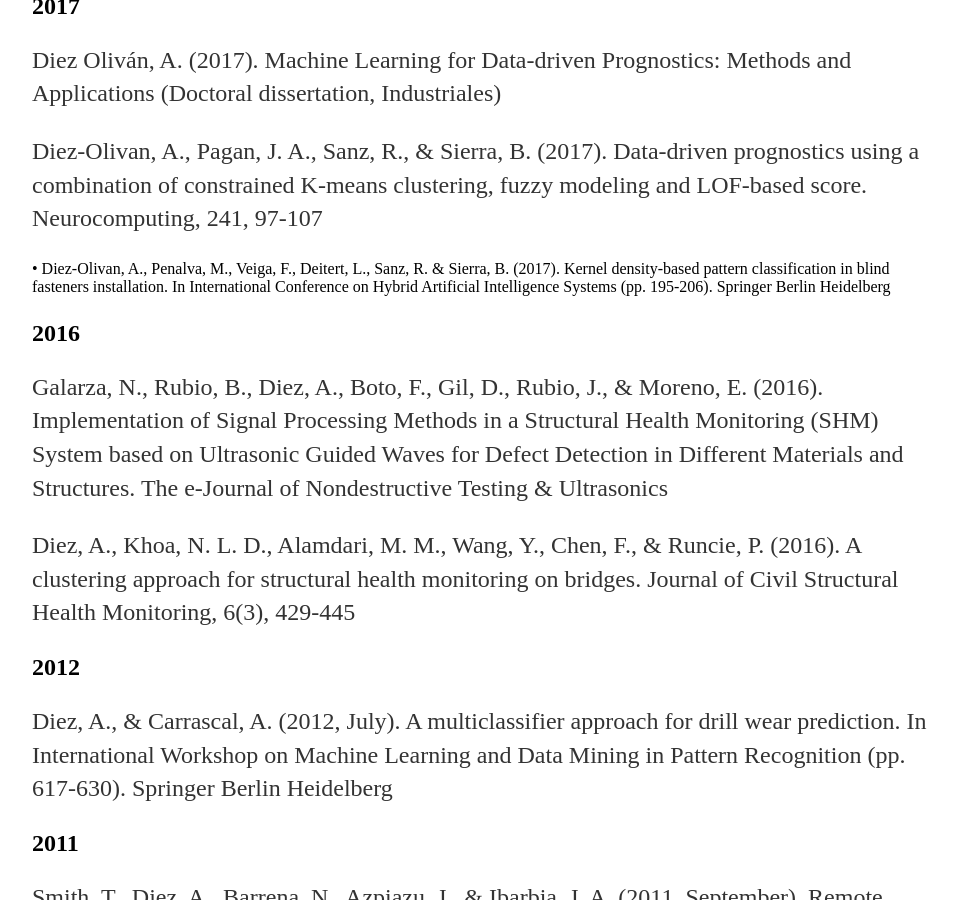
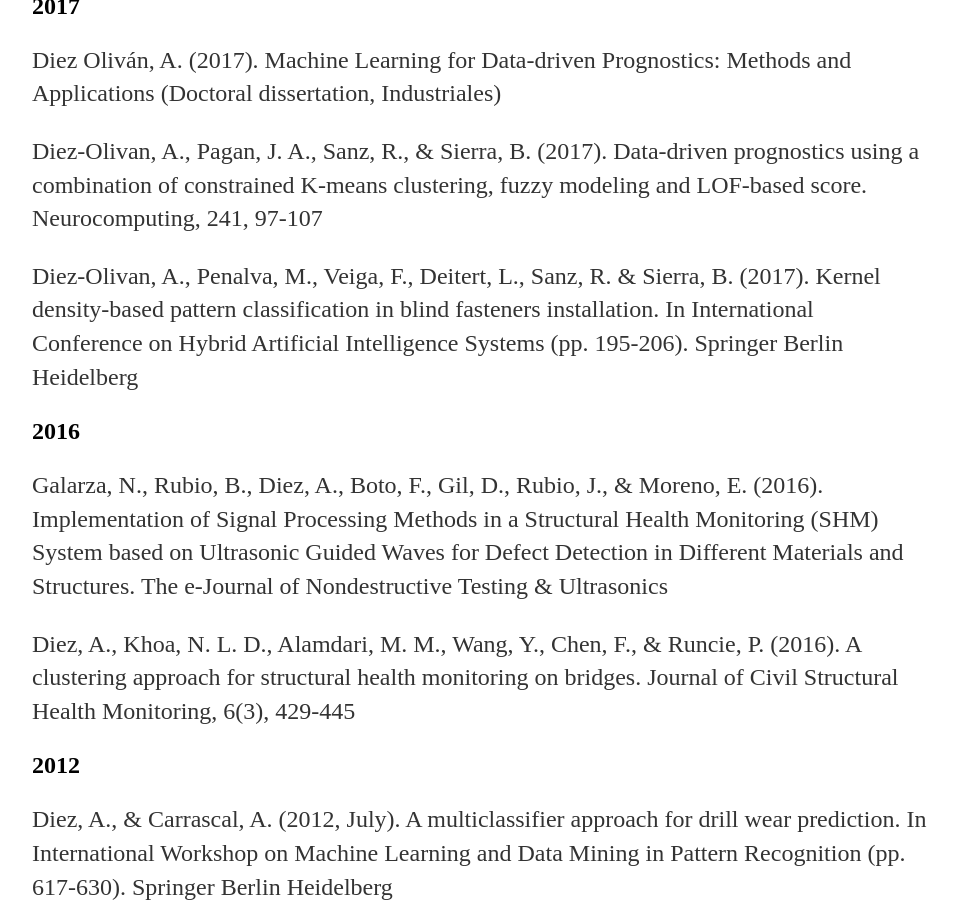
Before and after one commit to adiezolivan/adiezolivan.github.io, a Jekyll site: the page built from research_work/index.html, in a window 1280 px wide and 900 px high, scrolled down 1039 px. Shown: the whole window, without its empty margins (160-1116 px from the left). Built offline with Jekyll 4.4.1, drawn with Linux system fonts in a browser that asks for light colours.

```diff
--- a/research_work/index.html
+++ b/research_work/index.html
@@ -15,7 +15,8 @@ title: Research work
 	<p>Diez-Olivan, A., Pagan, J. A., Khoa, N. L. D., Sanz, R., & Sierra, B. (2018). Kernel-based support vector machines for automated health status assessment in monitoring sensor data. The International Journal of Advanced Manufacturing Technology, 95(1-4), 327-340</p>
     	<h2>2017</h2>
 	<p>Diez Oliván, A. (2017). Machine Learning for Data-driven Prognostics: Methods and Applications (Doctoral dissertation, Industriales)</p>
-    	<p>Diez-Olivan, A., Pagan, J. A., Sanz, R., & Sierra, B. (2017). Data-driven prognostics using a combination of constrained K-means clustering, fuzzy modeling and LOF-based score. Neurocomputing, 241, 97-107</p>    • Diez-Olivan, A., Penalva, M., Veiga, F., Deitert, L., Sanz, R. & Sierra, B. (2017). Kernel density-based pattern classification in blind fasteners installation. In International Conference on Hybrid Artificial Intelligence Systems (pp. 195-206). Springer Berlin Heidelberg</p>
+    	<p>Diez-Olivan, A., Pagan, J. A., Sanz, R., & Sierra, B. (2017). Data-driven prognostics using a combination of constrained K-means clustering, fuzzy modeling and LOF-based score. Neurocomputing, 241, 97-107</p>
+	<p>Diez-Olivan, A., Penalva, M., Veiga, F., Deitert, L., Sanz, R. & Sierra, B. (2017). Kernel density-based pattern classification in blind fasteners installation. In International Conference on Hybrid Artificial Intelligence Systems (pp. 195-206). Springer Berlin Heidelberg</p>
     	<h2>2016</h2>
 	<p>Galarza, N., Rubio, B., Diez, A., Boto, F., Gil, D., Rubio, J., & Moreno, E. (2016). Implementation of Signal Processing Methods in a Structural Health Monitoring (SHM) System based on Ultrasonic Guided Waves for Defect Detection in Different Materials and Structures. The e-Journal of Nondestructive Testing & Ultrasonics</p>
     	<p>Diez, A., Khoa, N. L. D., Alamdari, M. M., Wang, Y., Chen, F., & Runcie, P. (2016). A clustering approach for structural health monitoring on bridges. Journal of Civil Structural Health Monitoring, 6(3), 429-445</p>
```
